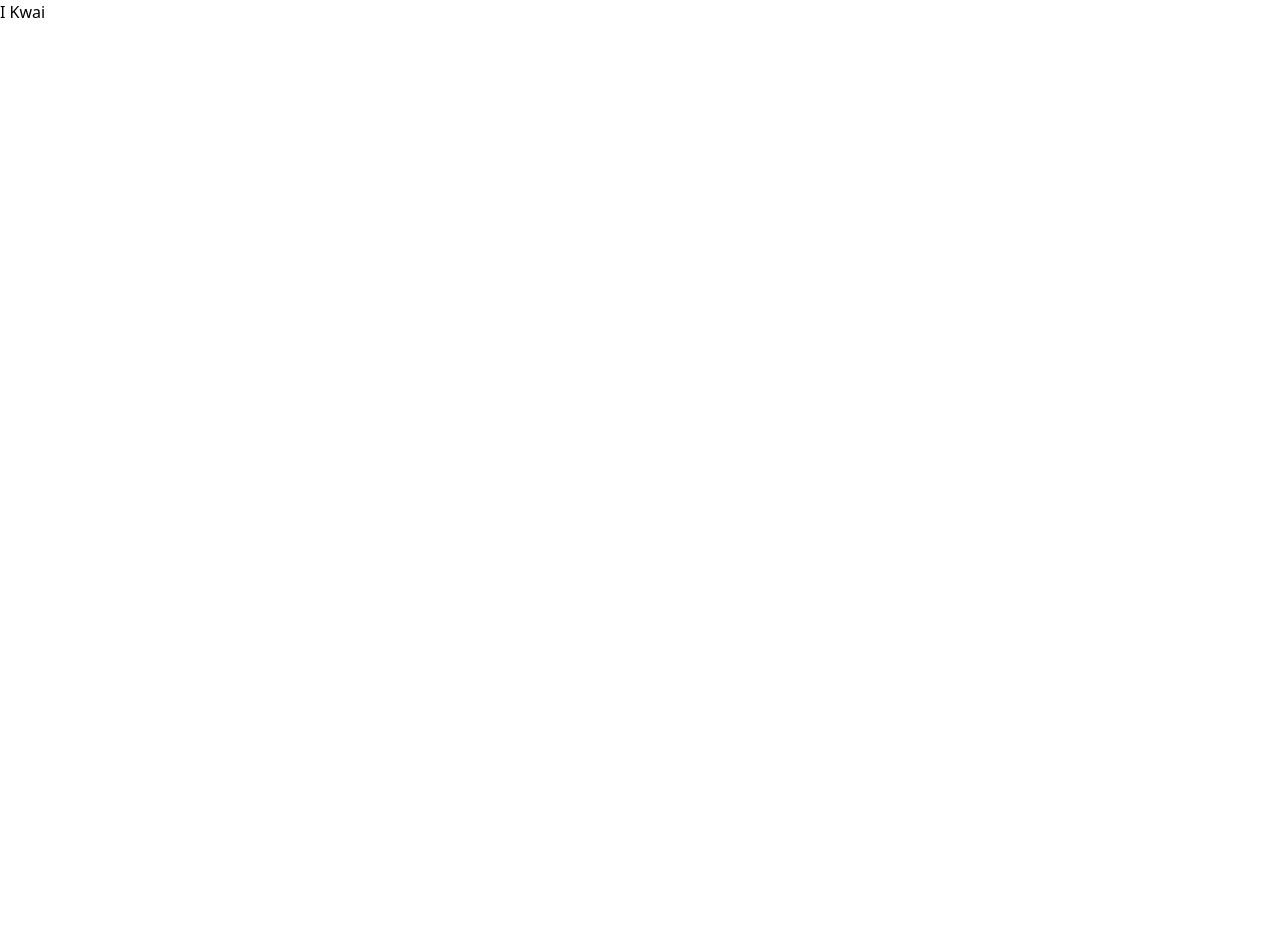
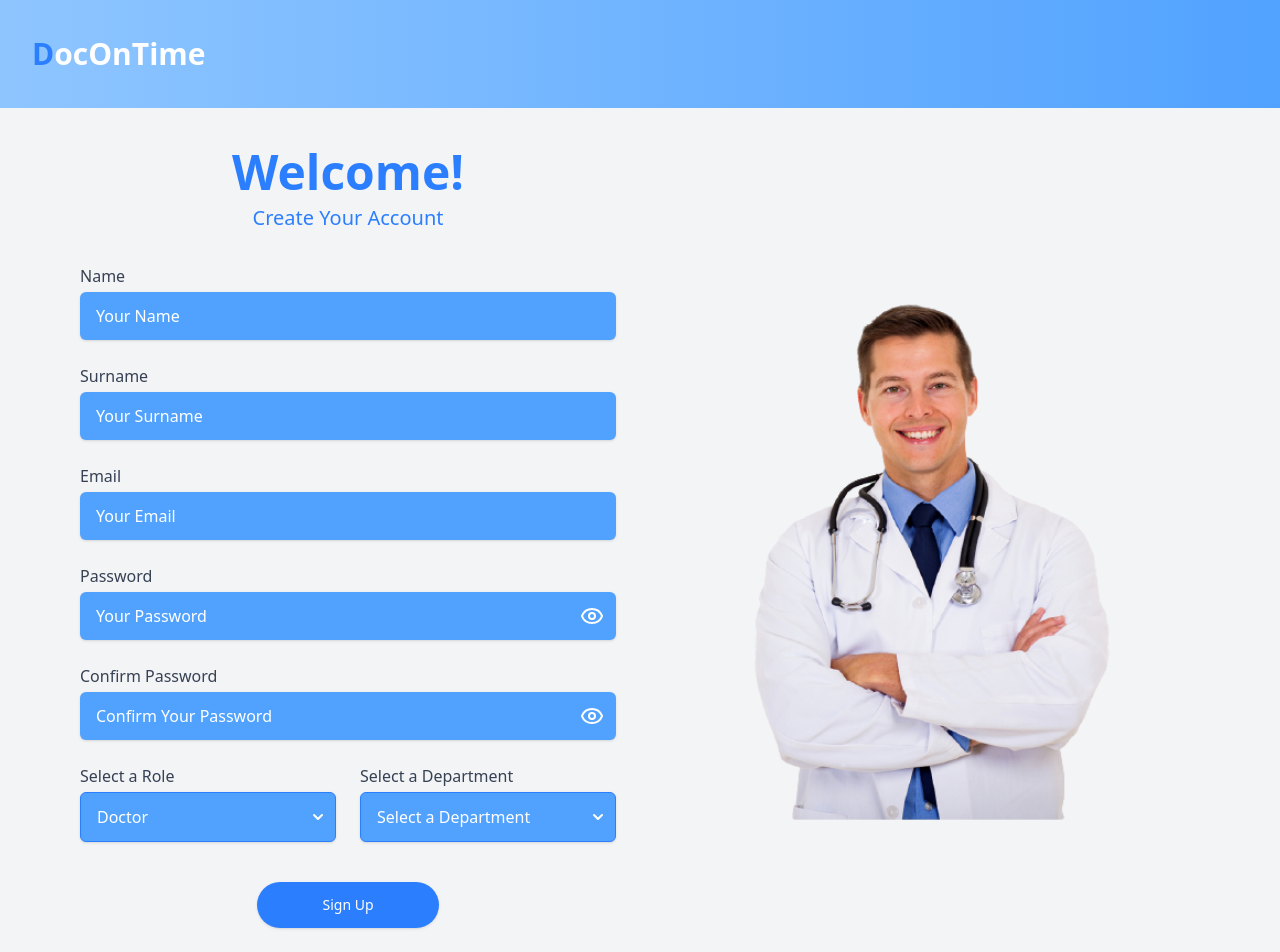
Before and after one commit to CSC105-2024/G03-Responsive-PreHack-2025, a React (Vite) app in the folder frontend/: page / in a window 1280 px wide. Shown: the top 952 px of the page. Before the commit the page ends 800 px from the top, so only its background shows below. Built offline with nearby package versions, Linux system fonts and the light colour scheme.

Commit message:
add signup form

```diff
--- a/frontend/package.json
+++ b/frontend/package.json
@@ -11,6 +11,7 @@
   },
   "dependencies": {
     "@tailwindcss/vite": "^4.1.7",
+    "lucide-react": "^0.511.0",
     "react": "^19.1.0",
     "react-dom": "^19.1.0",
     "react-router": "^7.6.0",
--- /dev/null
+++ b/frontend/src/component/EyeOff.jsx
@@ -0,0 +1,22 @@
+import React, { useState } from "react";
+import { Eye, EyeOff } from "lucide-react";
+
+const EyeToggle = ({ inputId }) => {
+  const [show, setShow] = useState(false);
+
+  const toggleVisibility = () => {
+    const input = document.getElementById(inputId);
+    if (input) {
+      input.type = show ? "password" : "text";
+      setShow(!show);
+    }
+  };
+
+  return (
+    <div onClick={toggleVisibility} className="absolute right-3 top-10 cursor-pointer text-white">
+      {show ? <EyeOff size={20} /> : <Eye size={20} />}
+    </div>
+  );
+};
+
+export default EyeToggle;
--- a/frontend/src/pages/index.jsx
+++ b/frontend/src/pages/index.jsx
@@ -1,7 +1,175 @@
+import { useState } from 'react';
+import { Eye, EyeOff } from 'lucide-react';
+import doc from '../assets/doc.png';
+
 const Index = () => {
-    return (
-        <div>I Kwai</div>
-    )
-}
+  const [showPassword, setShowPassword] = useState(false);
+  const [showConfirm, setShowConfirm] = useState(false);
 
-export default Index
+  return (
+    <div className="bg-gray-100 min-h-screen text-base lg:text-lg">
+      {/* Header */}
+      <div className="bg-gradient-to-r from-blue-300 to-blue-400 py-9 px-8 text-white w-full flex items-center ">
+        <h1 className="text-3xl font-semibold">
+          <span className="text-blue-500 font-bold">D</span>oc
+          <span className="font-bold">On</span>Time
+        </h1>
+      </div>
+
+      {/* Form & Image */}
+      <div className="flex flex-col lg:flex-row justify-center items-start mt-10 px-6 lg:px-20 gap-12">
+        {/* Left side - Form */}
+        <div className="w-full lg:w-1/2 max-w-xl space-y-6">
+          <div className="text-center mb-8 w-full">
+            <h2 className="text-4xl lg:text-5xl font-bold text-blue-500">Welcome!</h2>
+            <p className="text-lg lg:text-xl text-blue-500 mt-2">Create Your Account</p>
+          </div>
+
+          {/* Name */}
+          <div>
+            <label htmlFor="name" className="block text-base font-medium text-gray-700">Name</label>
+            <input type="text" id="name" placeholder="Your Name" className="mt-1 block w-full rounded-md shadow-sm text-white bg-blue-400 focus:outline-none text-base px-4 py-3" />
+          </div>
+
+          {/* Surname */}
+          <div>
+            <label htmlFor="surname" className="block text-base font-medium text-gray-700">Surname</label>
+            <input type="text" id="surname" placeholder="Your Surname" className="mt-1 block w-full rounded-md shadow-sm text-white bg-blue-400 focus:outline-none text-base px-4 py-3" />
+          </div>
+
+          {/* Email */}
+          <div>
+            <label htmlFor="email" className="block text-base font-medium text-gray-700">Email</label>
+            <input type="email" id="email" placeholder="Your Email" className="mt-1 block w-full rounded-md shadow-sm text-white bg-blue-400 focus:outline-none text-base px-4 py-3" />
+          </div>
+
+          {/* Password */}
+          <div className="relative">
+            <label htmlFor="password" className="block text-base font-medium text-gray-700">Password</label>
+            <input
+              type={showPassword ? 'text' : 'password'}
+              id="password"
+              placeholder="Your Password"
+              className="mt-1 block w-full rounded-md shadow-sm text-white bg-blue-400 focus:outline-none text-base px-4 py-3 pr-10"
+            />
+            <div className="absolute inset-y-0 right-3 flex items-center cursor-pointer mt-7" onClick={() => setShowPassword(!showPassword)}>
+              {showPassword ? <EyeOff className="text-white" /> : <Eye className="text-white" />}
+            </div>
+          </div>
+
+          {/* Confirm Password */}
+          <div className="relative">
+            <label htmlFor="confirm-password" className="block text-base font-medium text-gray-700">Confirm Password</label>
+            <input
+              type={showConfirm ? 'text' : 'password'}
+              id="confirm-password"
+              placeholder="Confirm Your Password"
+              className="mt-1 block w-full rounded-md shadow-sm text-white bg-blue-400 focus:outline-none text-base px-4 py-3 pr-10"
+            />
+            <div className="absolute inset-y-0 right-3 flex items-center cursor-pointer mt-7" onClick={() => setShowConfirm(!showConfirm)}>
+              {showConfirm ? <EyeOff className="text-white" /> : <Eye className="text-white" />}
+            </div>
+          </div>
+
+          {/* Selects */}
+          <div className="grid grid-cols-1 md:grid-cols-2 gap-6">
+            <div>
+              <label htmlFor="role" className="block text-base font-medium text-gray-700">Select a Role</label>
+              <div className="mt-1 relative">
+                <select
+                  id="role"
+                  className="appearance-none block w-full rounded-md shadow-sm text-white bg-blue-400 border border-blue-500 focus:outline-none focus:ring-blue-500 focus:border-blue-500 text-base px-4 py-3 pr-8"
+                >
+                  <option>Doctor</option>
+                  <option>Patient</option>
+                </select>
+                <div className="absolute inset-y-0 right-0 flex items-center pointer-events-none px-2">
+                  <svg className="h-5 w-5 text-white" viewBox="0 0 20 20" fill="currentColor">
+                    <path fillRule="evenodd" d="M5.293 7.293a1 1 0 011.414 0L10 10.586l3.293-3.293a1 1 0 111.414 1.414l-4 4a1 1 0 01-1.414 0l-4-4a1 1 0 010-1.414z" clipRule="evenodd" />
+                  </svg>
+                </div>
+              </div>
+            </div>
+
+            <div>
+              <label htmlFor="department" className="block text-base font-medium text-gray-700">Select a Department</label>
+              <div className="mt-1 relative">
+                <select
+                  id="department"
+                  className="appearance-none block w-full rounded-md shadow-sm text-white bg-blue-400 border border-blue-500 focus:outline-none focus:ring-blue-500 focus:border-blue-500 text-base px-4 py-3 pr-8"
+                >
+                  <option>Select a Department</option>
+                  <option>Internal Medicine</option>
+                  <option>Cardiology</option>
+                  <option>Pulmonology</option>
+                  <option>Gastroenterology</option>
+                  <option>Endocrinology</option>
+                  <option>Neurology</option>
+                  <option>General Surgery</option>
+                  <option>Orthopedics</option>
+                  <option>Neurosurgery</option>
+                  <option>Plastic Surgery</option>
+                  <option>Pediatrics</option>
+                  <option>Obstetrics & Gynecology</option>
+                  <option>Psychiatry</option>
+                  <option>Dermatology</option>
+                  <option>ENT (Otolaryngology)</option>
+                  <option>Ophthalmology</option>
+                  <option>Dentistry</option>
+                  <option>Emergency Medicine</option>
+                  <option>Rehabilitation Medicine</option>
+                  <option>Radiology</option>
+                  <option>Pathology</option>
+                  <option>Urology</option>
+                  <option>Nephrology</option>
+                  <option>Allergy & Immunology</option>
+                  <option>Infectious Disease</option>
+                  <option>Occupational Medicine</option>
+                  <option>Geriatrics</option>
+                </select>
+                <div className="absolute inset-y-0 right-0 flex items-center pointer-events-none px-2">
+                  <svg className="h-5 w-5 text-white" viewBox="0 0 20 20" fill="currentColor">
+                    <path fillRule="evenodd" d="M5.293 7.293a1 1 0 011.414 0L10 10.586l3.293-3.293a1 1 0 111.414 1.414l-4 4a1 1 0 01-1.414 0l-4-4a1 1 0 010-1.414z" clipRule="evenodd" />
+                  </svg>
+                </div>
+              </div>
+            </div>
+          </div>
+
+          {/* Sign Up Button */}
+          <div className="mt-10 w-full flex justify-center">
+            <button
+              type="submit"
+              className="w-auto py-3 px-16 border border-transparent rounded-full shadow-sm text-sm font-medium text-white bg-blue-500 hover:bg-blue-700 focus:outline-none focus:ring-2 focus:ring-offset-2 focus:ring-blue-500"
+            >
+              Sign Up
+            </button>
+          </div>
+
+          {/* Already have an account? */}
+          <p className="mt-0 mb-10 text-center text-sm text-blue-400">
+            Already have an account?{' '}
+            <a href="#" className="font-medium text-blue-500 hover:underline">
+              Sign in here
+            </a>
+          </p>
+        </div>
+
+        {/* Right side - Image */}
+        <div className="hidden lg:flex w-full lg:w-1/2 justify-center mt-16">
+          <img
+            src={doc}
+            alt="Doctor"
+            className="w-auto h-[calc(100vh-100px)] max-h-[90vh] object-contain"
+          />
+        </div>
+      </div>
+
+      <style>{`
+        input::placeholder { color: white; opacity: 1; }
+      `}</style>
+    </div>
+  );
+};
+
+export default Index;
```
Also changed, not shown: frontend/src/assets/doc.png (added), 1 other file (tests, documents, lock files or other folders).
